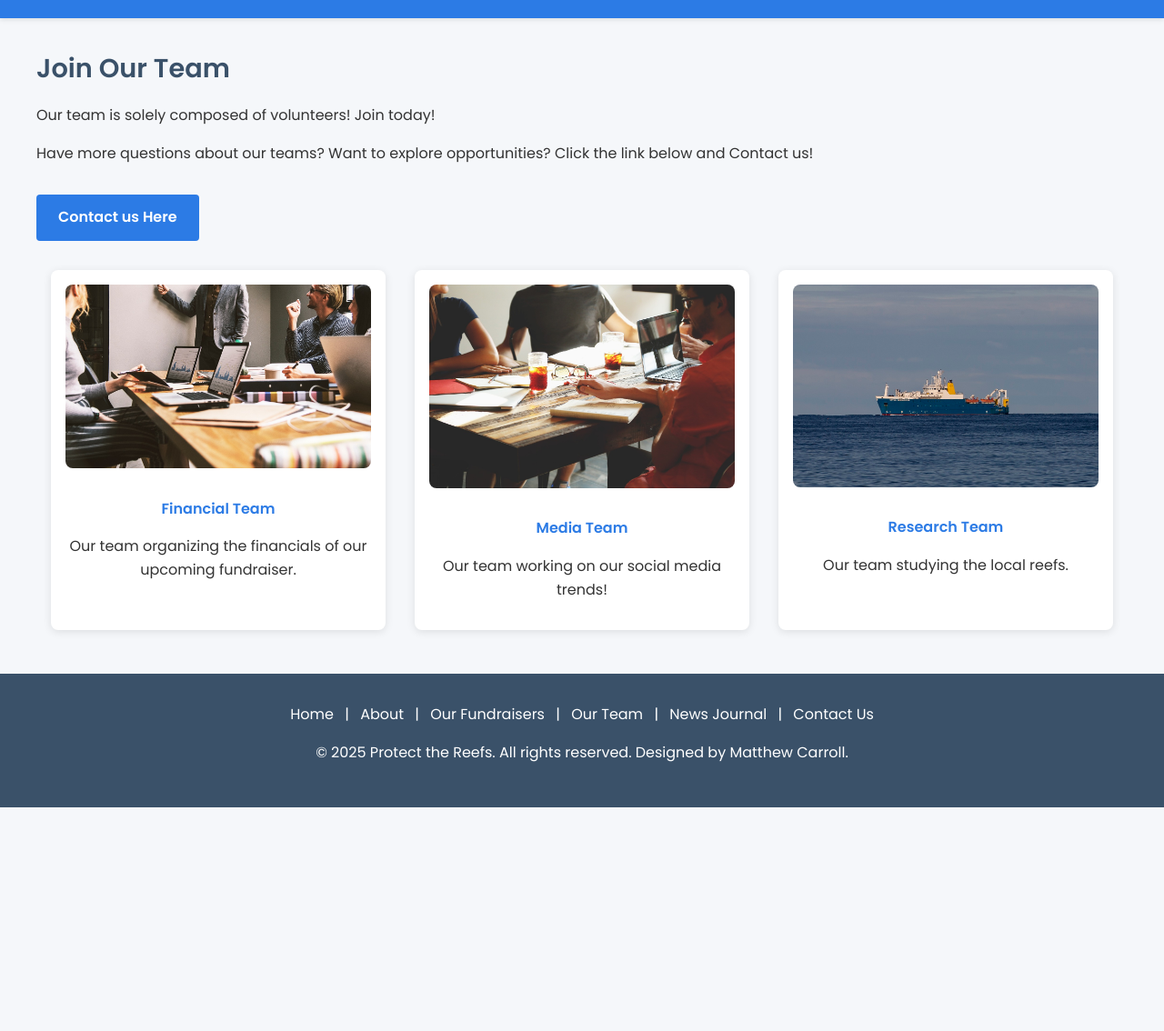
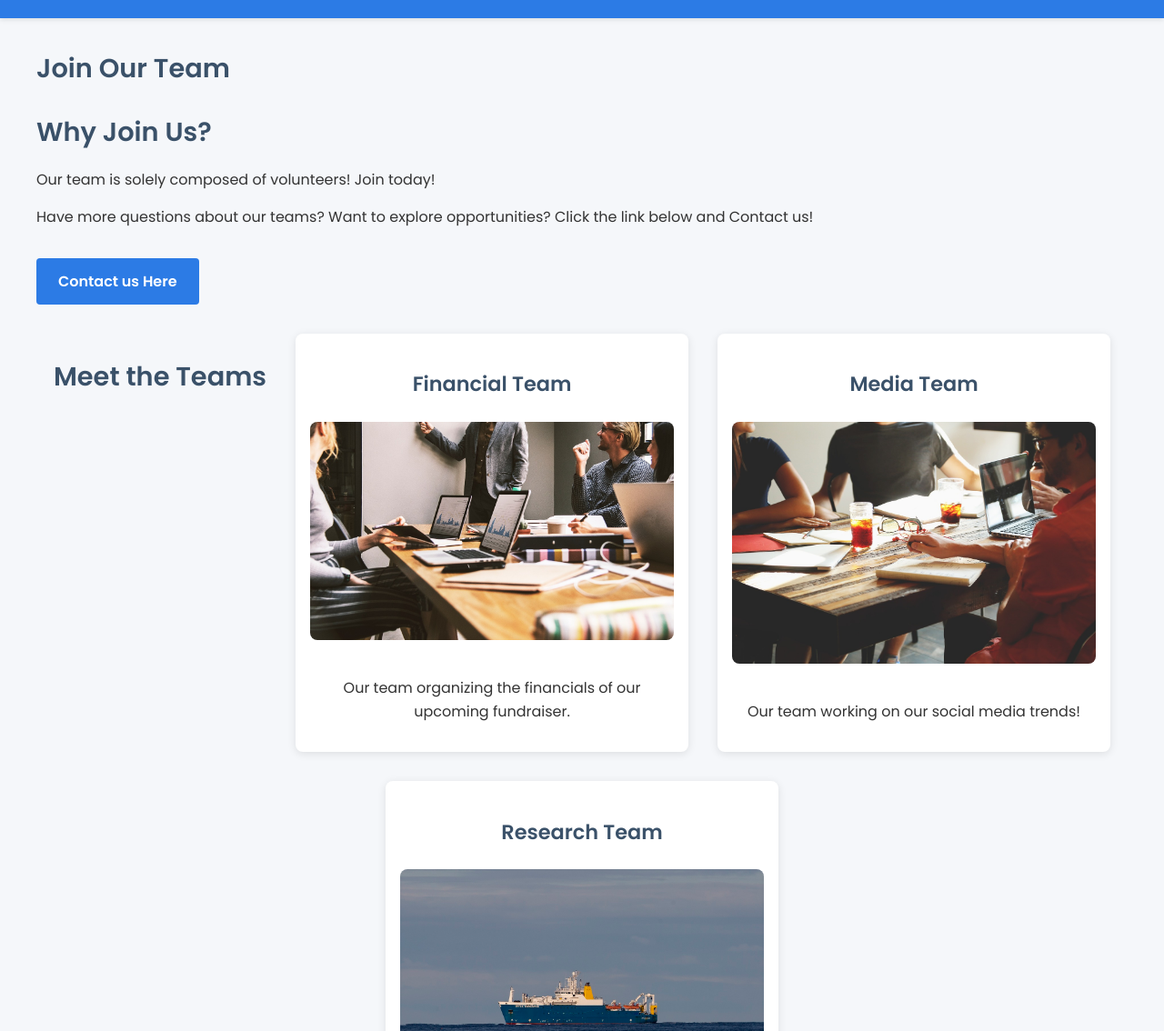
Before and after one commit to markymarksthe4th/protectthereefs, a plain HTML site: page team.html in a window 1280 px wide. Shown: the part 200-1334 px from the top of the page at 91% size. Before the commit the page ends 1088 px from the top, so only its background shows below. Drawn offline with Linux system fonts and the light colour scheme.

Commit message:
Update team.html
validating

```diff
--- a/team.html
+++ b/team.html
@@ -30,25 +30,31 @@
     <h2>Join Our Team</h2>
 
   <section class="team-intro">
+    <h2>Why Join Us?</h2>
     <p>Our team is solely composed of volunteers! Join today!</p>
     <p>Have more questions about our teams? Want to explore opportunities? Click the link below and Contact us!</p>
     <a href="contact.html" class="cta-button">Contact us Here</a>
   </section>
 
+
   <section class="team-members">
+    <h2>Meet the Teams</h2>
+
     <article class="member">
+      <h3>Financial Team</h3>
       <img src="images/financial.jpg" alt="Members of the Financial Team">
-        <p class="title">Financial Team</p>
       <p>Our team organizing the financials of our upcoming fundraiser.</p>
     </article>
+
     <article class="member">
+      <h3>Media Team</h3>
       <img src="images/media.jpg" alt="Members of the Media Team">
-        <p class="title">Media Team</p>
       <p>Our team working on our social media trends!</p>
     </article>
+
     <article class="member">
+      <h3>Research Team</h3>
       <img src="images/research.jpg" alt="Members of the Research Team">
-        <p class="title">Research Team</p>
       <p>Our team studying the local reefs.</p>
     </article>
   </section>
```
Lines whose indentation alone changed are shown as unchanged.
